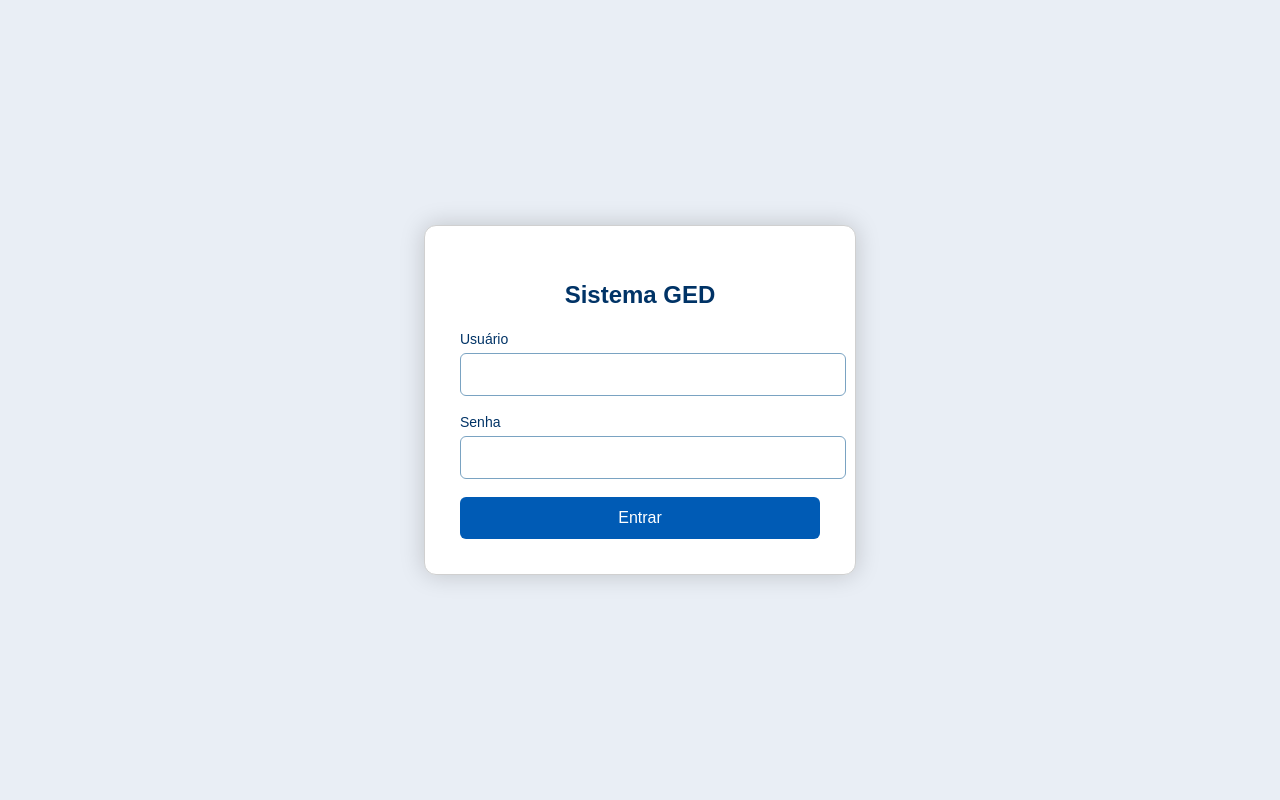
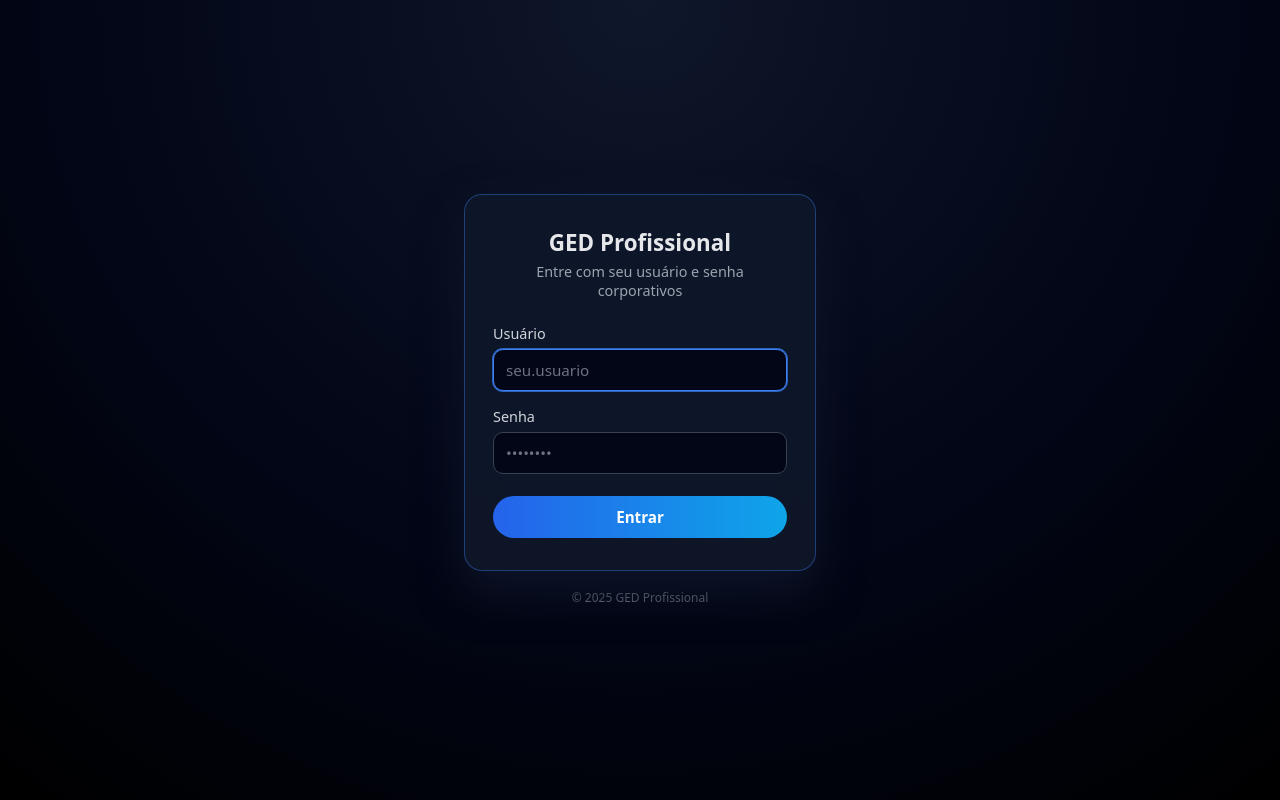
Before and after one commit to daniellaranjoadm-dorange/GED_PROFISSIONAL, a Django app: page /contas/login/ in a window 1280 px wide. Run offline with Django 5.2, Linux system fonts and the light colour scheme; parts of the project's set-up code (start-up, migrations or seed data) failed here and were passed over.

```diff
--- a/apps/contas/templates/contas/login.html
+++ b/apps/contas/templates/contas/login.html
@@ -3,129 +3,181 @@
 <html lang="pt-br">
 <head>
     <meta charset="UTF-8">
-    <meta name="viewport" content="width=device-width, initial-scale=1.0">
-    <title>Login - Sistema GED</title>
+    <title>Login - GED Profissional</title>
+    <meta name="viewport" content="width=device-width, initial-scale=1">
 
     <style>
-        body {
+        * {
             margin: 0;
             padding: 0;
-            height: 100vh;
-            display: flex;
-            justify-content: center;
-            align-items: center;
-
-            /* 🔥 FUNDO CLARO (ADEUS TELA PRETA) */
-            background: #e9eef5 !important;
-
-            font-family: Arial, sans-serif;
+            box-sizing: border-box;
+            font-family: system-ui, -apple-system, BlinkMacSystemFont, "Segoe UI", sans-serif;
         }
 
-        /* 🔥 CARD SUPER VISÍVEL (SEM TRANSPARÊNCIA EXAGERADA) */
-        .glass-card {
-            background: #ffffff; /* panel 100% visível */
-            padding: 35px;
-            border-radius: 12px;
-            width: 360px;
-
-            box-shadow: 0px 0px 25px rgba(0,0,0,0.18);
-            border: 1px solid #d0d0d0;
-
-            animation: fadeIn 0.8s ease;
+        body {
+            min-height: 100vh;
+            display: flex;
+            align-items: center;
+            justify-content: center;
+            background: radial-gradient(circle at top, #0f172a 0, #020617 55%, #000 100%);
+            color: #e5e7eb;
         }
 
-        h2 {
-            text-align: center;
-            margin-bottom: 22px;
-            color: #003366;
+        .login-wrapper {
+            width: 100%;
+            max-width: 400px;
+            padding: 24px;
         }
 
-        .input-group {
-            margin-bottom: 18px;
+        .card {
+            background: rgba(15, 23, 42, 0.92);
+            border-radius: 18px;
+            padding: 32px 28px;
+            border: 1px solid rgba(59, 130, 246, 0.4);
+            box-shadow: 0 20px 45px rgba(15, 23, 42, 0.9);
+            backdrop-filter: blur(18px);
         }
 
-        .input-group label {
-            display: block;
-            margin-bottom: 6px;
-            font-size: 14px;
-            color: #003366;
+        .title {
+            font-size: 1.4rem;
+            font-weight: 600;
+            margin-bottom: 4px;
+            text-align: center;
         }
 
-        .input-group input {
-            width: 100%;
-            padding: 12px;
-            border-radius: 6px;
-            border: 1px solid #7aa3c2;
-            font-size: 15px;
+        .subtitle {
+            font-size: 0.9rem;
+            color: #9ca3af;
+            text-align: center;
+            margin-bottom: 24px;
         }
 
-        .input-group input:focus {
-            outline: none;
-            border-color: #005bb5;
-            box-shadow: 0 0 5px #005bb5;
+        .field {
+            margin-bottom: 16px;
         }
 
-        button {
-            width: 100%;
-            padding: 12px;
-            font-size: 16px;
-            background: #005bb5;
-            border: none;
-            border-radius: 6px;
-            color: white;
-            cursor: pointer;
-            transition: 0.3s;
+        .field label {
+            display: block;
+            font-size: 0.9rem;
+            margin-bottom: 6px;
+            color: #d1d5db;
         }
 
-        button:hover {
-            background: #003f80;
+        .field input {
+            width: 100%;
+            padding: 10px 12px;
+            border-radius: 10px;
+            border: 1px solid #374151;
+            background: #020617;
+            color: #f9fafb;
+            font-size: 0.95rem;
+            outline: none;
+            transition: border-color 0.15s ease, box-shadow 0.15s ease, background 0.15s ease;
         }
 
-        .erro-msg {
-            text-align: center;
-            color: red;
-            margin-bottom: 10px;
-            font-size: 14px;
+        .field input::placeholder {
+            color: #6b7280;
         }
 
-        @keyframes fadeIn {
-            from { opacity: 0; transform: translateY(10px); }
-            to { opacity: 1; transform: translateY(0); }
+        .field input:focus {
+            border-color: #3b82f6;
+            box-shadow: 0 0 0 1px rgba(59, 130, 246, 0.7);
+            background: #020617;
+        }
+
+        .btn {
+            width: 100%;
+            padding: 11px 14px;
+            border-radius: 9999px;
+            border: none;
+            background: linear-gradient(90deg, #2563eb, #0ea5e9);
+            color: white;
+            font-weight: 600;
+            font-size: 0.95rem;
+            cursor: pointer;
+            margin-top: 6px;
+            transition: transform 0.12s ease, box-shadow 0.12s ease, filter 0.12s ease;
+        }
+
+        .btn:hover {
+            filter: brightness(1.04);
+            box-shadow: 0 12px 25px rgba(37, 99, 235, 0.35);
+            transform: translateY(-1px);
+        }
+
+        .btn:active {
+            transform: translateY(0);
+            box-shadow: none;
+        }
+
+        .messages {
+            margin-bottom: 12px;
+        }
+
+        .msg {
+            font-size: 0.85rem;
+            padding: 8px 10px;
+            border-radius: 10px;
+            margin-bottom: 6px;
+        }
+
+        .msg-error {
+            background: rgba(248, 113, 113, 0.14);
+            border: 1px solid rgba(248, 113, 113, 0.55);
+            color: #fecaca;
+        }
+
+        .msg-success {
+            background: rgba(34, 197, 94, 0.14);
+            border: 1px solid rgba(34, 197, 94, 0.55);
+            color: #bbf7d0;
+        }
+
+        .footer {
+            margin-top: 18px;
+            text-align: center;
+            font-size: 0.75rem;
+            color: #6b7280;
         }
     </style>
-
 </head>
 <body>
 
-    <div class="glass-card">
+<div class="login-wrapper">
+    <div class="card">
+        <h1 class="title">GED Profissional</h1>
+        <p class="subtitle">Entre com seu usuário e senha corporativos</p>
 
-        <h2>Sistema GED</h2>
+        <div class="messages">
+            {% if messages %}
+                {% for message in messages %}
+                    <div class="msg {% if message.tags == 'success' %}msg-success{% else %}msg-error{% endif %}">
+                        {{ message }}
+                    </div>
+                {% endfor %}
+            {% endif %}
+        </div>
 
-        {% if messages %}
-            <div class="erro-msg">
-                {% for message in messages %}
-                    {{ message }}
-                {% endfor %}
-            </div>
-        {% endif %}
-
-        <form method="POST">
+        <form method="post" novalidate>
             {% csrf_token %}
-
-            <div class="input-group">
-                <label>Usuário</label>
-                <input type="text" name="username" required>
+            <div class="field">
+                <label for="id_username">Usuário</label>
+                <input id="id_username" name="username" type="text" required autofocus placeholder="seu.usuario">
             </div>
 
-            <div class="input-group">
-                <label>Senha</label>
-                <input type="password" name="password" required>
+            <div class="field">
+                <label for="id_password">Senha</label>
+                <input id="id_password" name="password" type="password" required placeholder="••••••••">
             </div>
 
-            <button type="submit">Entrar</button>
-
+            <button type="submit" class="btn">Entrar</button>
         </form>
     </div>
 
+    <div class="footer">
+        &copy; {% now "Y" %} GED Profissional
+    </div>
+</div>
+
 </body>
 </html>
--- a/apps/contas/views.py
+++ b/apps/contas/views.py
@@ -2,20 +2,31 @@ from django.shortcuts import render, redirect, get_object_or_404
 from django.contrib.auth import authenticate, login, logout
 from django.contrib import messages
 from django.contrib.auth.decorators import login_required, user_passes_test
+import logging
 
 from .models import UserConfig, SolicitacaoAcesso
 from .forms import UserConfigForm, SolicitacaoAcessoForm
 
+logger = logging.getLogger(__name__)
 
 # =====================================================================
-# 🔐 LOGIN
+# 🔐 LOGIN (versão reforçada)
 # =====================================================================
 def login_view(request):
     if request.method == "POST":
-        username = request.POST.get("username")
-        password = request.POST.get("password")
+        username = (request.POST.get("username") or "").strip()
+        password = request.POST.get("password") or ""
 
-        user = authenticate(request, username=username, password=password)
+        try:
+            user = authenticate(request, username=username, password=password)
+        except Exception as exc:
+            logger.exception("Erro no authenticate() dentro do login_view")
+
+            messages.error(
+                request,
+                "Erro interno ao validar suas credenciais. Tente novamente em instantes."
+            )
+            return render(request, "contas/login.html")
 
         if user is not None:
             login(request, user)
@@ -73,7 +84,9 @@ def solicitar_acesso(request):
 # 🔐 PERMISSÃO: somente superuser ou MASTER
 # =====================================================================
 def is_master(user):
-    return user.is_authenticated and (user.is_superuser or getattr(user, "is_master", False))
+    return user.is_authenticated and (
+        user.is_superuser or getattr(user, "is_master", False)
+    )
 
 
 # =====================================================================
--- a/apps/documentos/templates/documentos/base.html
+++ b/apps/documentos/templates/documentos/base.html
@@ -341,13 +341,14 @@ body {
         {% endif %}
 
        {% if user.is_authenticated %}
-        <form method="post" action="{% url 'documentos:logout' %}">
+<form method="post" action="{% url 'logout' %}">
     {% csrf_token %}
     <button class="btn btn-outline-secondary btn-pill logout-btn w-100">
         <i class="bi bi-box-arrow-right"></i> Logout
     </button>
 </form>
 {% endif %}
+
 
         <div class="sidebar-footer">© {{ now|date:"Y" }} — D’OR@NGE</div>
 
--- a/ged/urls.py
+++ b/ged/urls.py
@@ -2,34 +2,33 @@ from django.contrib import admin
 from django.urls import path, include
 from django.conf import settings
 from django.conf.urls.static import static
-from django.views.generic import RedirectView
+from apps.contas import views as contas_views
 
 urlpatterns = [
     path('admin/', admin.site.urls),
 
-    # 🔥 Atalhos globais para login/logout (processados antes de tudo)
-    path("login/", RedirectView.as_view(pattern_name="contas:login", permanent=False)),
-    path("logout/", RedirectView.as_view(pattern_name="contas:logout", permanent=False)),
+    # Atalhos globais de login/logout funcionando
+    path("login/", contas_views.login_view, name="login_global"),
+    path("logout/", contas_views.logout_view, name="logout"),
 
-    # Contas – módulo de autenticação e acesso
+    # Documentos – rota principal
+    path("", include("apps.documentos.urls")),
+
+    # Contas
     path(
         "contas/",
         include(("apps.contas.urls", "contas"), namespace="contas")
     ),
 
-    # Documentos – rota principal do sistema
-    path("", include("apps.documentos.urls")),
-
-    # Solicitações de acesso
+    # Solicitações
     path("solicitacoes/", include("apps.solicitacoes.urls")),
 
-    # Dashboard interno
+    # Dashboard
     path("dashboard/", include("apps.dashboard.urls")),
 
-    # 🌍 Internacionalização (necessário para {% url 'set_language' %})
+    # Internacionalização
     path("i18n/", include("django.conf.urls.i18n")),
 ]
 
-# Arquivos de mídia em modo debug
 if settings.DEBUG:
     urlpatterns += static(settings.MEDIA_URL, document_root=settings.MEDIA_ROOT)
```
Also changed, not shown: ged/settings.py (+23 -9 lines), templates/base.html (+4 -3 lines), .venv_ged/pyvenv.cfg (deleted), apps/contas/templates/.keep.txt (added), db.sqlite3, 4 other files. Lines whose indentation alone changed are shown as unchanged.
